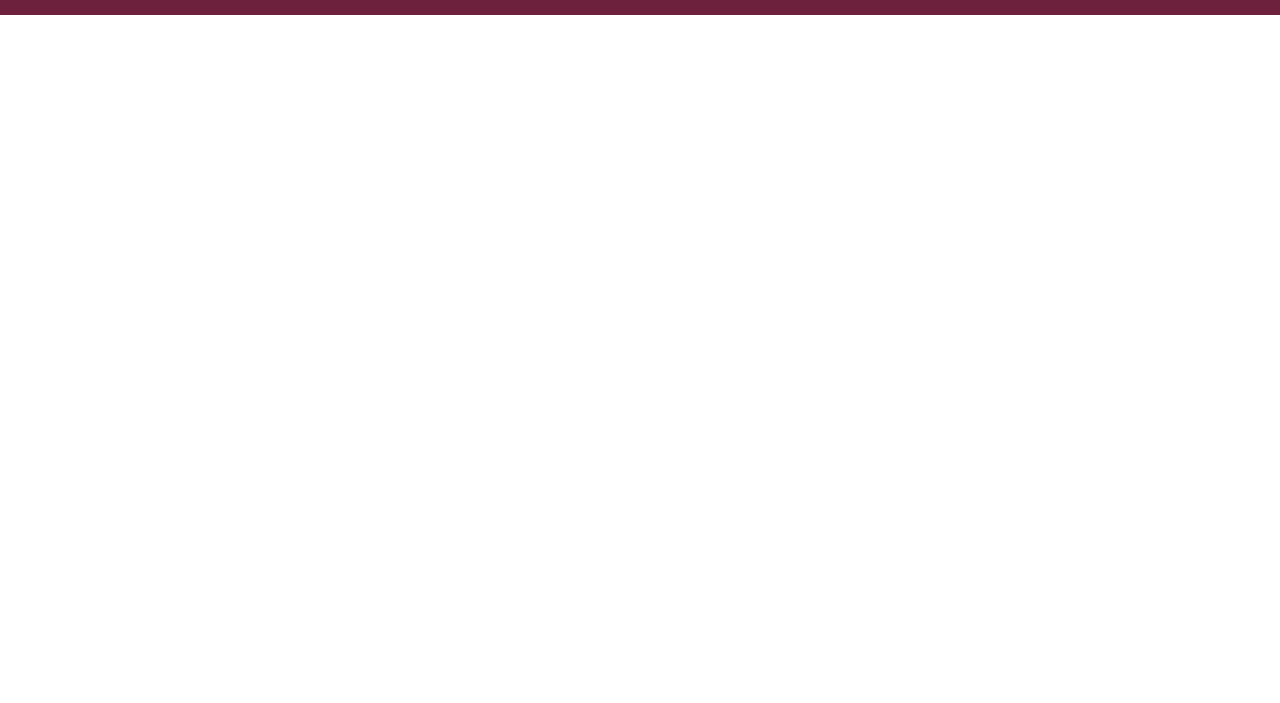
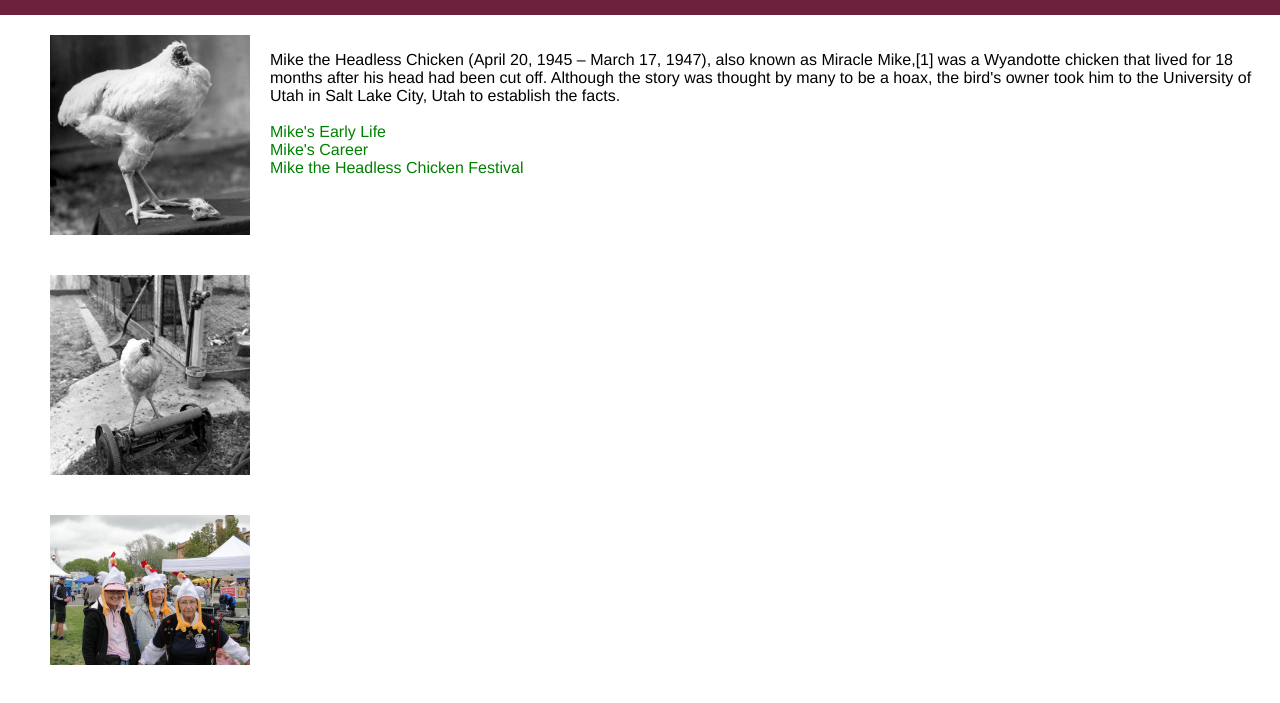
Before and after one commit to sarahbattey/headless_chicken, a plain HTML site: page index.html in a window 1280 px wide. Shown: the part 85-788 px from the top of the page. Drawn offline with Linux system fonts and the light colour scheme.

Commit message:
add stuff

```diff
--- a/index.html
+++ b/index.html
@@ -18,5 +18,20 @@
     </nav>
   </header>
 
+  <main>
+    <section>
+<img src="chicken_head.jpg" class="img1">
+<br>
+<img src="mike-career.jpg" class="img2"><br>
+<img src="festival_pic.jpg" class="img3">
+<p>Mike the Headless Chicken (April 20, 1945 – March 17, 1947), also known as Miracle Mike,[1] was a Wyandotte chicken that lived for 18 months after his head had been cut off. Although the story was thought by many to be a hoax, the bird's owner took him to the University of Utah in Salt Lake City, Utah to establish the facts.</p>
+
+
+          <br>
+            <a href="#">Mike's Early Life</a><br>
+            <a href="#">Mike's Career</a><br>
+            <a href="#">Mike the Headless Chicken Festival</a>
+    </section>
+  </main>
 </body>
 </html>
--- a/main.css
+++ b/main.css
@@ -48,3 +48,20 @@ header nav ul li a {
   background-color: #946846;
   border: 1px solid #E3C16F;
 }
+
+.img1,.img2,.img3 {
+  width: 200px;
+  padding: 20px 20px 20px 50px;
+  float: left;
+  clear: left;
+}
+
+p {
+  font-family: Helvetica, sans-serif;
+}
+
+a {
+  font-family: Helvetica, sans-serif;
+  text-decoration: none;
+  color: green;
+}
```
